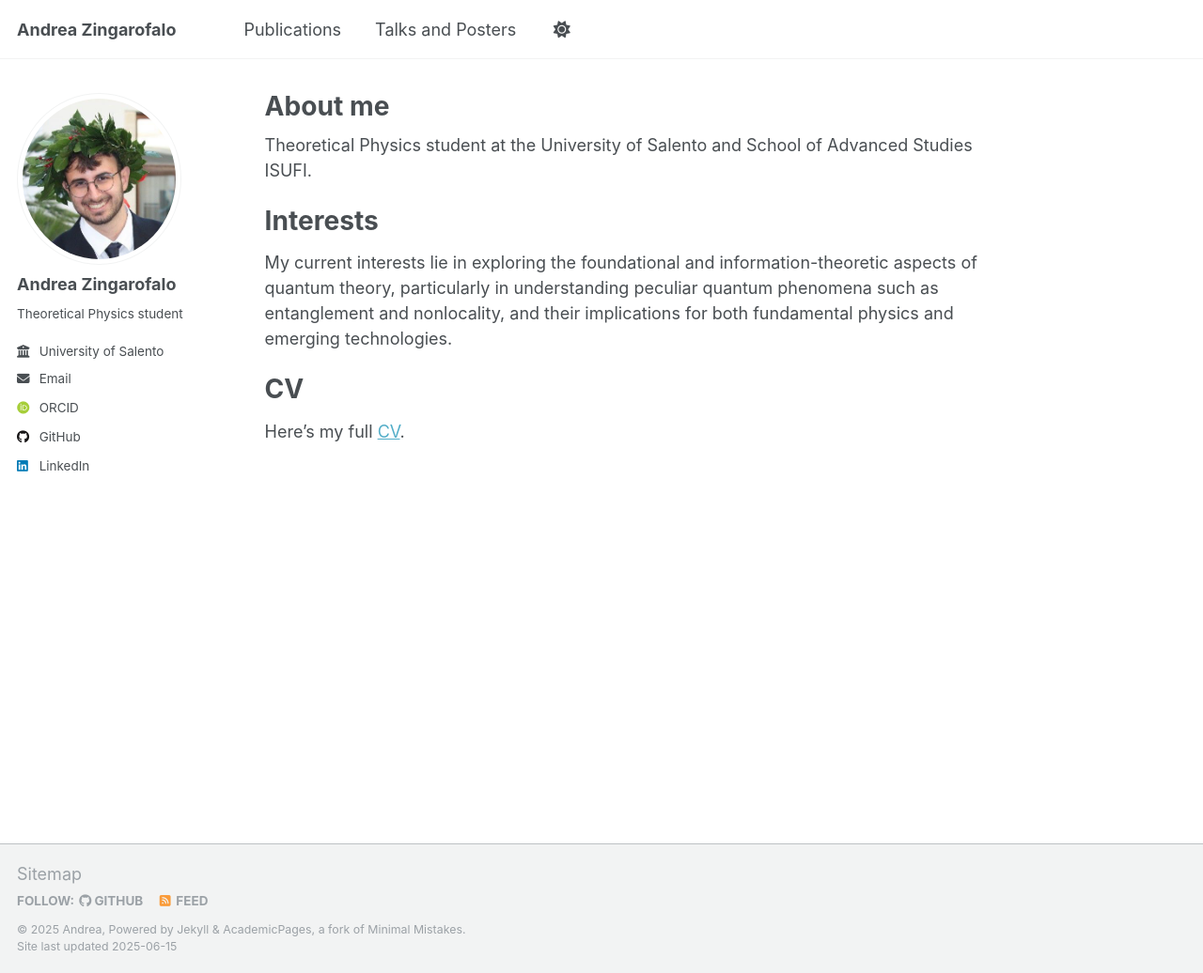
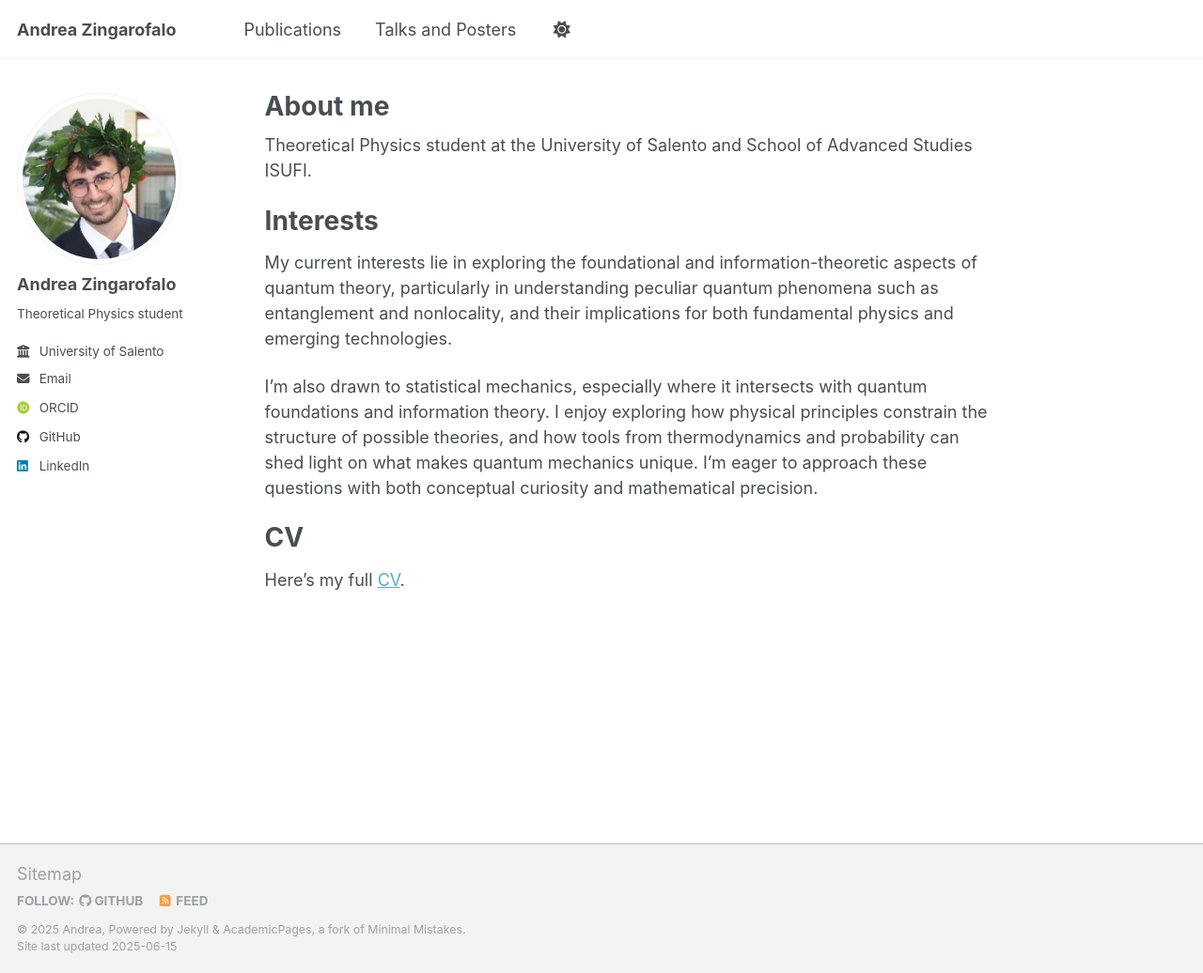
Before and after one commit to andreazingarofalo/andreazingarofalo.github.io, a Jekyll site: the page built from _pages/about.md, in a window 1280 px wide and 1036 px high. Shown: the whole window at 94% size. Built offline with Jekyll 4.4.1, drawn with Linux system fonts in a browser that asks for light colours; some web fonts are replaced.

Commit message:
Updated About

```diff
--- a/_pages/about.md
+++ b/_pages/about.md
@@ -13,6 +13,8 @@ Interests
 ======
 My current interests lie in exploring the foundational and information-theoretic aspects of quantum theory, particularly in understanding peculiar quantum phenomena such as entanglement and nonlocality, and their implications for both fundamental physics and emerging technologies.
 
+I’m also drawn to statistical mechanics, especially where it intersects with quantum foundations and information theory. I enjoy exploring how physical principles constrain the structure of possible theories, and how tools from thermodynamics and probability can shed light on what makes quantum mechanics unique. I’m eager to approach these questions with both conceptual curiosity and mathematical precision.
+
 CV
 ======
 Here's my full [CV](/files/cv_AZ.pdf).
```
